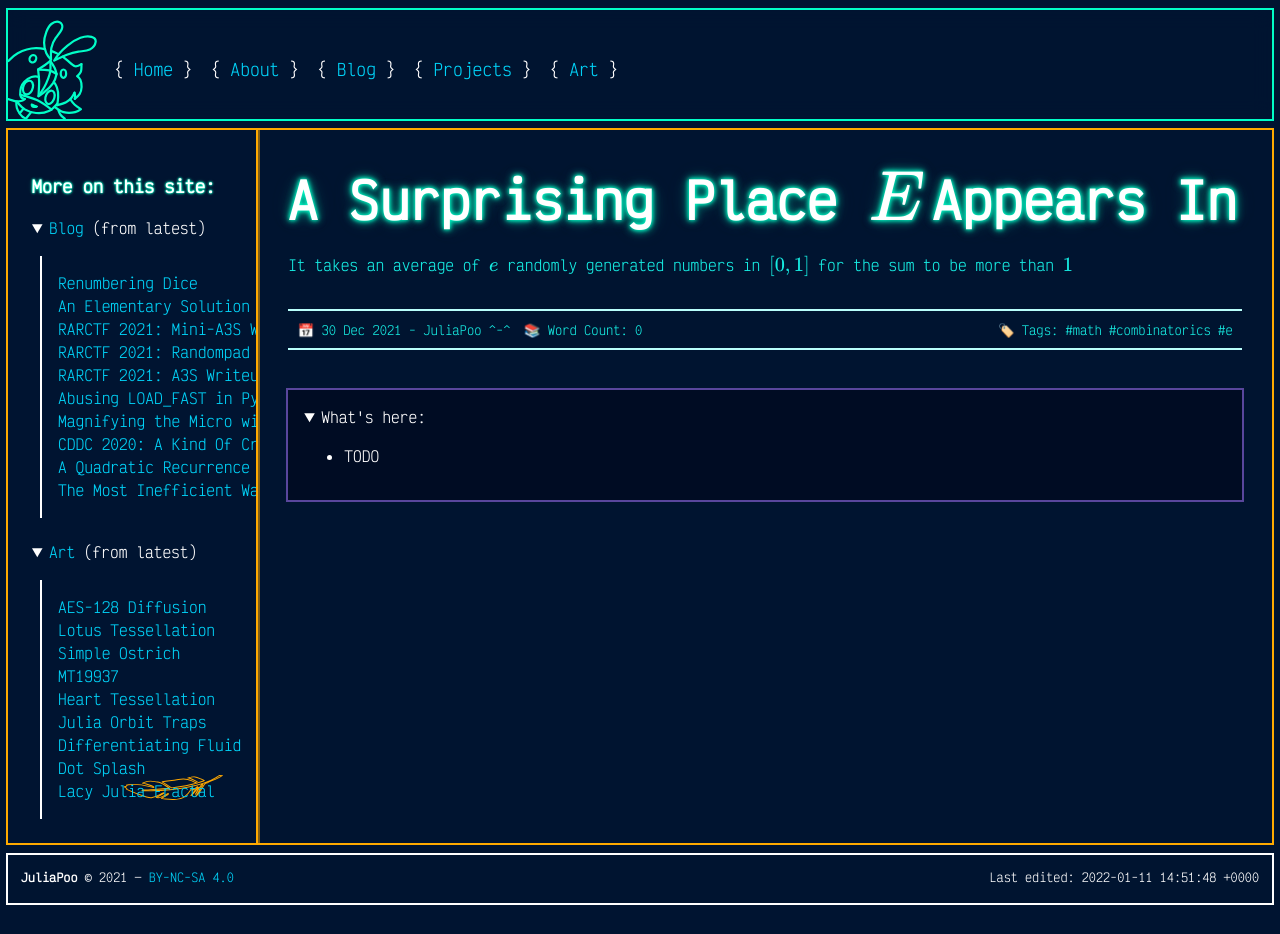
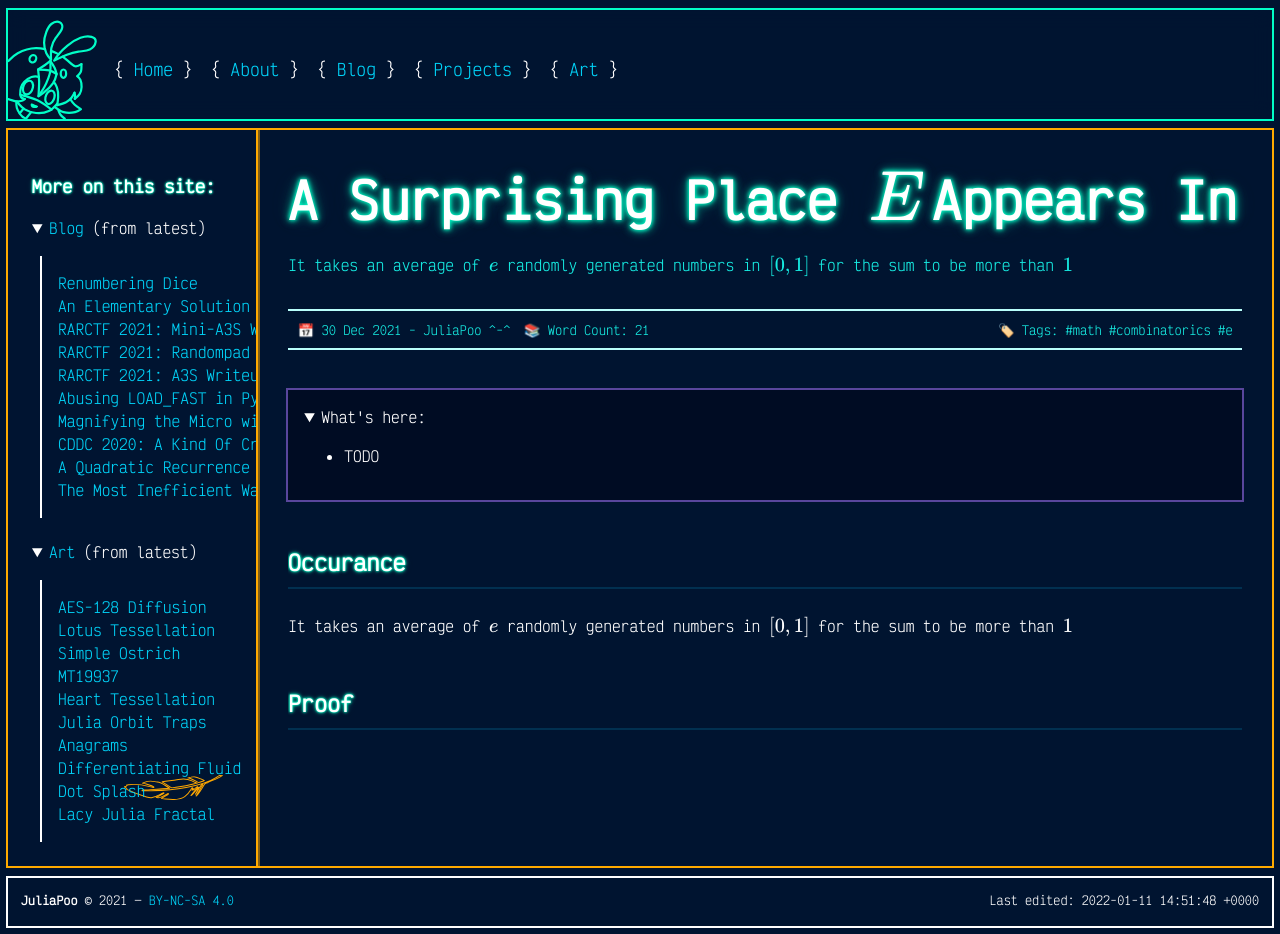
Before and after one commit to JuliaPoo/juliapoo.github.io, a Jekyll site: the page built from _posts/2021-12-30-a-surprising-place-e.md, in a window 1280 px wide and 934 px high. Built offline with Jekyll 4.4.1, drawn with Linux system fonts in a browser that asks for light colours; formulas are drawn with MathJax 3.

Commit message:
Added anagrams

```diff
--- a/_posts/2021-12-30-a-surprising-place-e.md
+++ b/_posts/2021-12-30-a-surprising-place-e.md
@@ -3,7 +3,7 @@ layout: post
 author: JuliaPoo
 category: Unlisted #Mathematics
 
-display-title: "A Surprising Place $e$ appears in"
+display-title: "A Surprising Place $e$ Appears In"
 tags:
     - math
     - combinatorics
@@ -14,3 +14,9 @@ nav: |
 
 excerpt: "It takes an average of $e$ randomly generated numbers in $[0,1]$ for the sum to be more than $1$"
 ---
+
+## Occurance
+
+It takes an average of $e$ randomly generated numbers in $[0,1]$ for the sum to be more than $1$
+
+## Proof
```
Also changed, not shown: _art/2020-07-18-anagrams.md (added, +40 -0 lines), assets/art/2020-07-18-anagrams/1-preview.png (added), assets/art/2020-07-18-anagrams/2-preview.png (added), assets/art/2020-07-18-anagrams/3-preview.png (added), assets/art/2020-07-18-anagrams/preview.gif (added), 4 other files.
